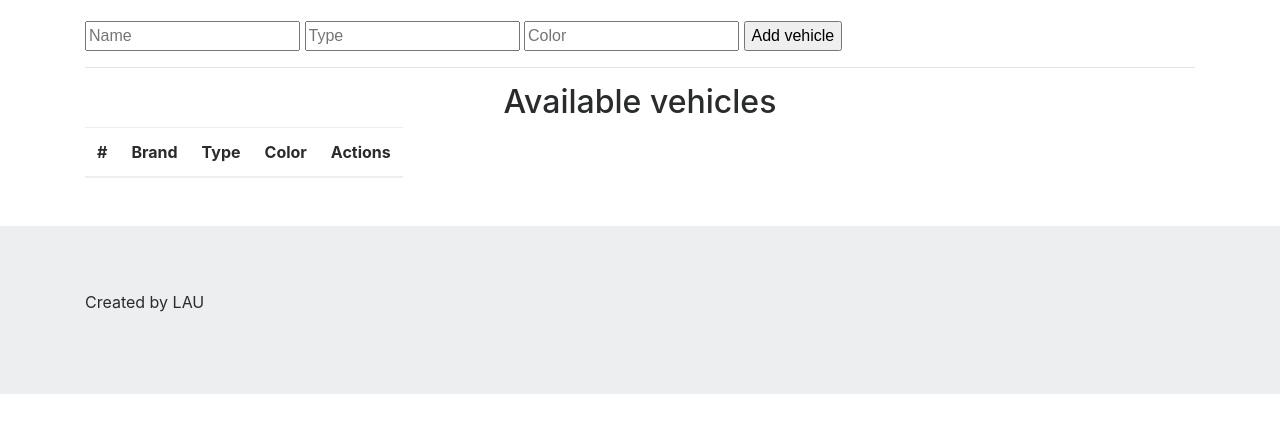
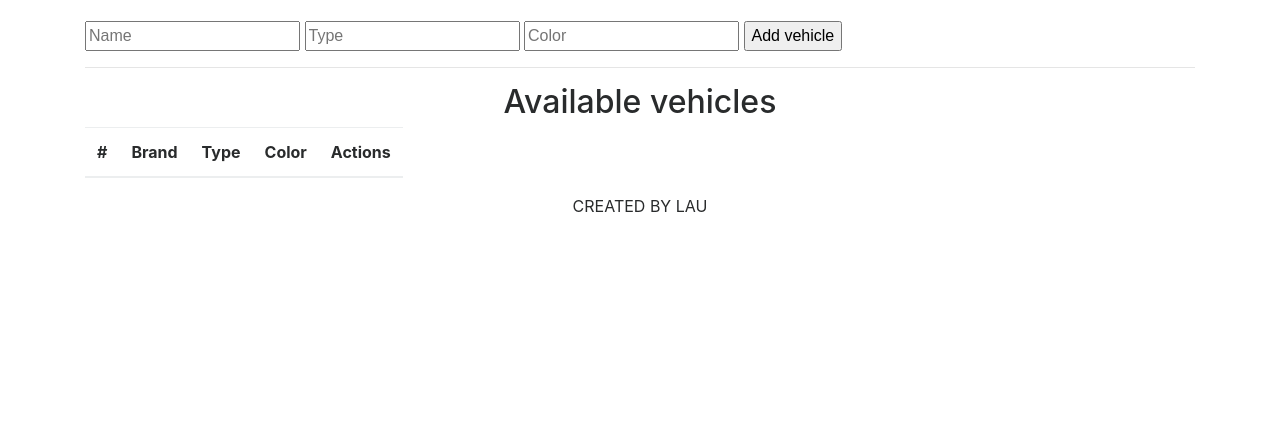
Before and after one commit to Lezzyy/VehiculeHandle, a PHP site: page /indexView.php in a window 1280 px wide. Shown: the part 207-640 px from the top of the page. Run offline with PHP 8.4, Linux system fonts and the light colour scheme; data that the repository does not hold is empty; some libraries are stand-ins or nearby versions.

Commit message:
fixed footer

```diff
--- a/controllers/modify.php
+++ b/controllers/modify.php
@@ -18,6 +18,7 @@ foreach ($vehicle as $key => $value) {
 if(isset($_POST) && count($_POST)>0){
 $newVehicle = new Vehicle($_POST);
 $vehicleManager->updateSingleVehicle($newVehicle);
+header('Location: index.php');
 }
 
 include("../views/modifyView.php");
--- a/controllers/single.php
+++ b/controllers/single.php
@@ -15,7 +15,6 @@ foreach ($vehicle as $key => $value) {
 if(isset($_POST) && count($_POST)>3){
   $newVehicle = new Vehicle($_POST);
   $vehicleManager->addVehicle($_POST);
-  // header('Location: index.php');
 }
 
 
--- a/views/template/footer.php
+++ b/views/template/footer.php
@@ -1,6 +1,12 @@
-<footer class="jumbotron jumbotron-fluid mt-5 mainColor colorWhite">
+<!-- <footer class="bd-footer jumbotron jumbotron-fluid mt-5 mainColor colorWhite">
   <div class="container">
     <p>Created by LAU</p>
+  </div>
+</footer> -->
+
+<footer class="footer mainColor">
+  <div class="container mainColor">
+    <p class="text-center mainColor colorWhite">CREATED BY LAU</p>
   </div>
 </footer>
 
```
Also changed, not shown: assets/css/main.css (+8 -6 lines), views/singleView.php (+5 -4 lines).
